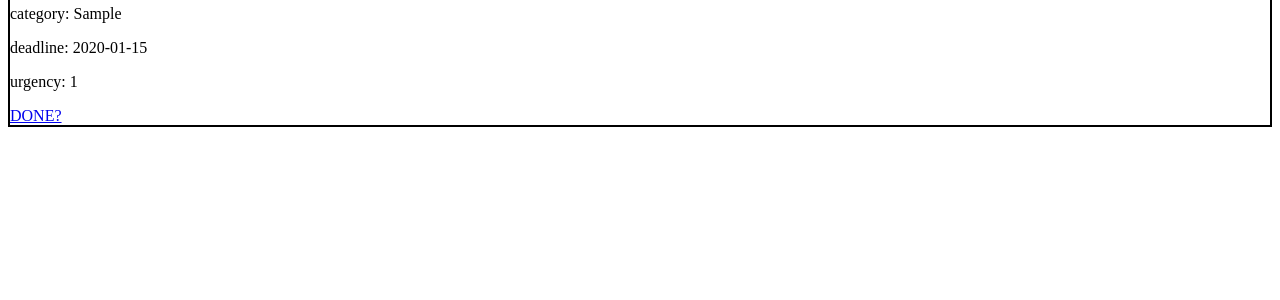
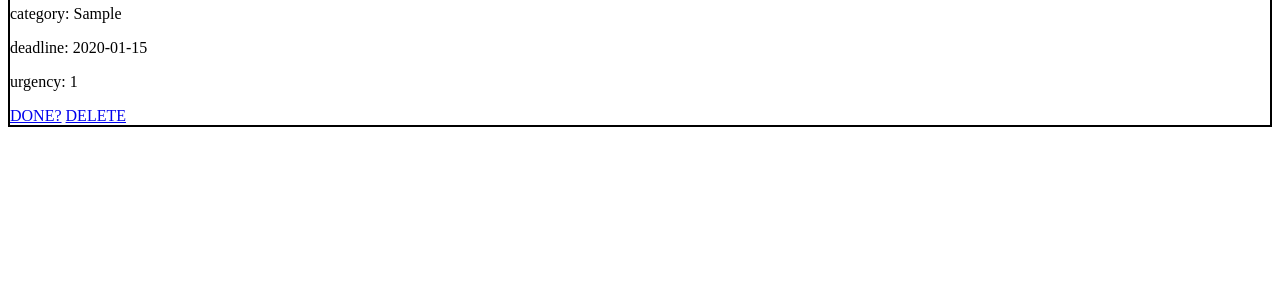
Before and after one commit to NaamaCahen/Hackathon2-python, a Flask app: page / in a window 1280 px wide. Shown: the part 148-448 px from the top of the page. Run offline with Flask 3, Linux system fonts and the light colour scheme; tables that the repository leaves empty hold one stand-in row (values such as "Sample post"); some libraries are stand-ins or nearby versions.

Commit message:
delete a task

```diff
--- a/app/models.py
+++ b/app/models.py
@@ -29,7 +29,12 @@ class Tasks(db.Model):
 
     @classmethod
     def set_task_as_complete(cls,task_id):
-        Tasks.query.get(task_id).is_done = True
+        cls.query.get(task_id).is_done = True
+        db.session.commit()
+
+    @classmethod
+    def delete_task(cls, task_id):
+        cls.query.filter_by(task_id=task_id).delete()
         db.session.commit()
 
     def __str__(self):
--- a/app/routes.py
+++ b/app/routes.py
@@ -20,3 +20,8 @@ def home():
 def complete(task_id):
     Tasks.set_task_as_complete(task_id)
     return flask.redirect('/')
+
+@flask_app.route('/delete/<int:task_id>')
+def delete_task(task_id):
+    Tasks.delete_task(task_id)
+    return flask.redirect('/')
--- a/app/templates/index.html
+++ b/app/templates/index.html
@@ -29,6 +29,7 @@
             <p>deadline: {{task.deadline}}</p>
             <p>urgency: {{task.is_urgent}}</p>
             <a href="{{url_for('complete',task_id=task.task_id)}}">DONE?</a>
+            <a href="{{url_for('delete_task',task_id=task.task_id)}}">DELETE</a>
         </div>
 
         {% endfor %}
```
